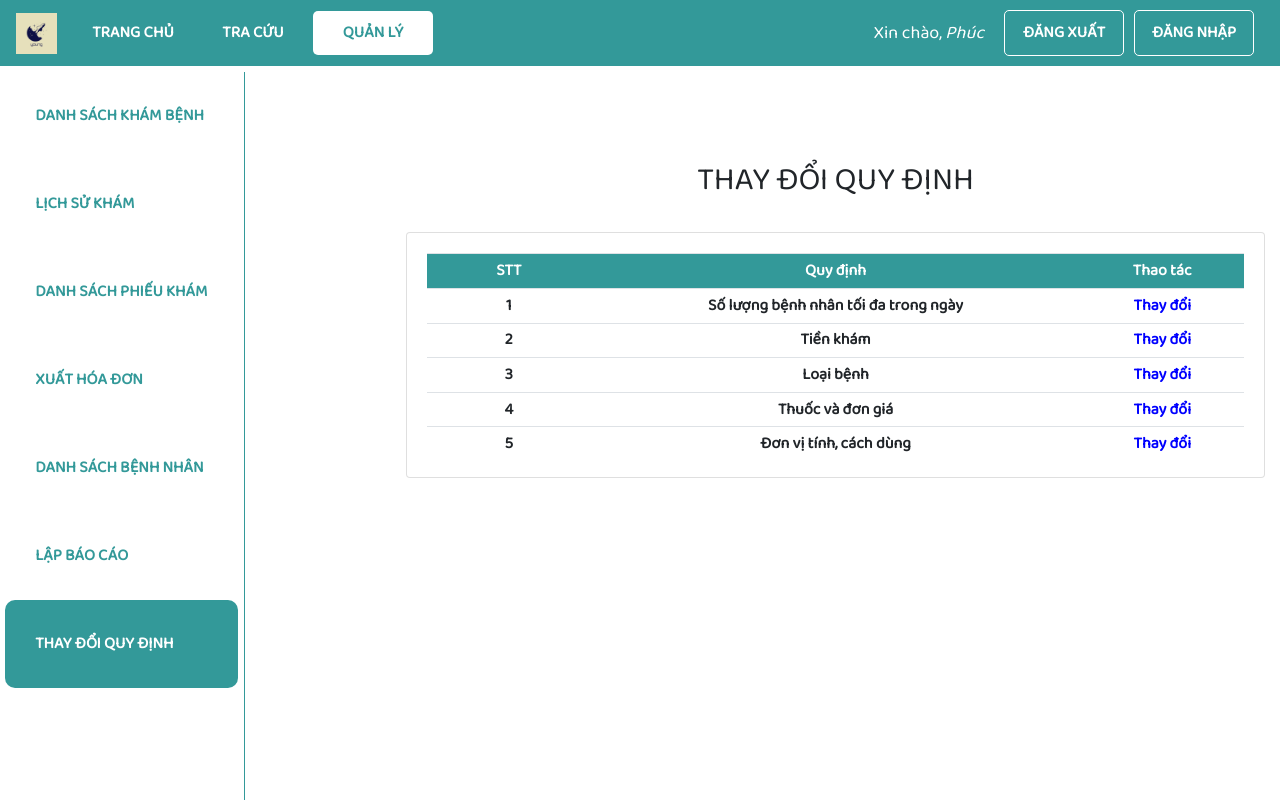
After one commit to PhmNm/ClinicWeb_SEProject_HCMUS, a Django app: page /thaydoi/ in a window 1280 px wide. The commit adds this page. Run offline with Django 4.2, Linux system fonts and the light colour scheme; lists and menus that the app fills with data are empty.

Commit message:
implement thaydoi_slbn

```diff
--- a/web_core/templates/web_core/main.html
+++ b/web_core/templates/web_core/main.html
@@ -4,12 +4,12 @@
 <html lang="en">
 
 <head>
-  <meta charset="UTF-8" />
-  <meta http-equiv="X-UA-Compatible" content="IE=edge" />
-  <meta name="viewport" content="width=device-width, initial-scale=1.0" />
+    <meta charset="UTF-8"/>
+    <meta http-equiv="X-UA-Compatible" content="IE=edge"/>
+    <meta name="viewport" content="width=device-width, initial-scale=1.0"/>
     <title>Clinic Webpage</title>
     <link rel="stylesheet" href="https://cdn.jsdelivr.net/npm/bootstrap@4.3.1/dist/css/bootstrap.min.css"
-    integrity="sha384-ggOyR0iXCbMQv3Xipma34MD+dH/1fQ784/j6cY/iJTQUOhcWr7x9JvoRxT2MZw1T" crossorigin="anonymous" />
+          integrity="sha384-ggOyR0iXCbMQv3Xipma34MD+dH/1fQ784/j6cY/iJTQUOhcWr7x9JvoRxT2MZw1T" crossorigin="anonymous"/>
     <link rel="preconnect" href="https://fonts.googleapis.com">
     <link rel="preconnect" href="https://fonts.gstatic.com" crossorigin>
     <link href="https://fonts.googleapis.com/css2?family=Baloo+2&display=swap" rel="stylesheet">
@@ -19,13 +19,18 @@
 
 <body>
 {% include 'web_core/navbar.html' %}
+<div class="container-fluid">
+    <div class="row">
+        <div class="col-sm-3 col-md-2 sidebar">
             {% include 'web_core/sidebar.html' %}
-
-  <div class="container-fluid">
+        </div>
+        <div class="col-sm-9 col-sm-offset-3 col-md-10 col-md-offset-2 main">
             {% block content %}
 
             {% endblock %}
         </div>
+    </div>
+</div>
 </body>
 
 </html>
--- a/web_core/templates/web_core/sidebar.html
+++ b/web_core/templates/web_core/sidebar.html
@@ -54,7 +54,7 @@
         <a class="nav-item nav-link my-sidebar-item" href="#">Xuất hóa đơn</a>
         <a class="nav-item nav-link my-sidebar-item" href="#">Danh sách bệnh nhân</a>
         <a class="nav-item nav-link my-sidebar-item {% if 'lapbaocao' in url_name %}my-sidebar-active{% endif %}" href="{% url 'quanli_lapbaocao' %}">Lập báo cáo</a>
-        <a class="nav-item nav-link my-sidebar-item" href="#">Thay đổi quy định</a>
+        <a class="nav-item nav-link my-sidebar-item {% if 'thaydoi' in url_name %}my-sidebar-active{% endif %}" href="{% url 'quanli_thaydoi' %}">Thay đổi quy định</a>
     </div>
     {% endwith %}
 </nav>
--- /dev/null
+++ b/web_core/templates/web_core/thaydoiquydinh.html
@@ -0,0 +1,109 @@
+{% extends 'web_core/main.html' %}
+
+{% block content %}
+    <style>
+        .col-md-2 {
+            padding: 0;
+        }
+
+        .col-md-10 {
+            margin-top: 3rem;
+        }
+
+        .card-body {
+            padding-bottom: 0;
+        }
+
+        .table-title {
+            display: flex;
+            justify-content: center;
+            text-transform: uppercase;
+            margin-bottom: 32px;
+        }
+
+        th {
+            text-align: center;
+        }
+
+        th.small-content {
+            vertical-align: middle;
+            width: 150px;
+        }
+
+        th.large-content {
+            vertical-align: middle;
+            width: 450px;
+        }
+
+        .table-head {
+            color: #ffff;
+            background-color: #399;
+        }
+
+        .my-table {
+            counter-reset: stt-counter 0;
+        }
+
+        .my-table .stt::before {
+            counter-increment: stt-counter 1;
+            content: counter(stt-counter) " ";
+        }
+
+        a.blue-hover:link,
+        a.blue-hover:visited {
+            color: blue;
+        }
+
+        a.blue-hover:hover,
+        a.blue-hover:active {
+            text-decoration: underline;
+        }
+    </style>
+    <div class="row">
+        <div class="col-md-2">
+            {% include 'web_core/sidebar.html' %}
+        </div>
+        <div class="col-md-10">
+            <h2 class="table-title">Thay đổi quy định</h2>
+            <div class="card card-body">
+                <table class='table table-sm my-table'>
+                    <tr class="table-head">
+                        <th class="small-content">STT</th>
+                        <th class="large-content">Quy định</th>
+                        <th class="small-content">Thao tác</th>
+                    </tr>
+                    <tr>
+                        <th class="small-content stt"></th>
+                        <th class="large-content">Số lượng bệnh nhân tối đa trong ngày</th>
+                        <th class="small-content"><a class="blue-hover" href="{% url 'quanli_thaydoi_slbn' %}">Thay
+                            đổi</a></th>
+                    </tr>
+                    <tr>
+                        <th class="small-content stt"></th>
+                        <th class="large-content">Tiền khám</th>
+                        <th class="small-content"><a class="blue-hover" href="{% url 'quanli_lapbaocao_bcsdt' %}">Thay
+                            đổi </a></th>
+                    </tr>
+                    <tr>
+                        <th class="small-content stt"></th>
+                        <th class="large-content">Loại bệnh</th>
+                        <th class="small-content"><a class="blue-hover" href="{% url 'quanli_lapbaocao_bcsdt' %}">Thay
+                            đổi </a></th>
+                    </tr>
+                    <tr>
+                        <th class="small-content stt"></th>
+                        <th class="large-content">Thuốc và đơn giá</th>
+                        <th class="small-content"><a class="blue-hover" href="{% url 'quanli_lapbaocao_bcsdt' %}">Thay
+                            đổi </a></th>
+                    </tr>
+                    <tr>
+                        <th class="small-content stt"></th>
+                        <th class="large-content">Đơn vị tính, cách dùng</th>
+                        <th class="small-content"><a class="blue-hover" href="{% url 'quanli_lapbaocao_bcsdt' %}">Thay
+                            đổi </a></th>
+                    </tr>
+                </table>
+            </div>
+        </div>
+    </div>
+{% endblock %}
--- a/web_core/urls.py
+++ b/web_core/urls.py
@@ -7,7 +7,9 @@ from . import views
 
 urlpatterns = [
     path('', views.home, name='home'),
-    path('lapbaocao', views.lap_bao_cao, name='quanli_lapbaocao'),
-    path('lapbaocao/doanhthuthang', views.baocao_doanhthuthang, name='quanli_lapbaocao_bcdtt'),
-    path('lapbaocao/sudungthuoc', views.baocao_sudungthuoc, name='quanli_lapbaocao_bcsdt'),
+    path('lapbaocao/', views.lap_bao_cao, name='quanli_lapbaocao'),
+    path('lapbaocao/doanhthuthang/', views.baocao_doanhthuthang, name='quanli_lapbaocao_bcdtt'),
+    path('lapbaocao/sudungthuoc/', views.baocao_sudungthuoc, name='quanli_lapbaocao_bcsdt'),
+    path('thaydoi/', views.thaydoi_quydinh, name='quanli_thaydoi'),
+    path('thaydoi/soluongbenhnhan', views.thaydoi_slbn, name='quanli_thaydoi_slbn'),
 ]
--- a/web_core/views.py
+++ b/web_core/views.py
@@ -6,6 +6,9 @@ from .models import *
 # utils
 from datetime import datetime as dt
 from django.db.models import Count, Sum
+
+# forms import
+from .forms import ThayDoiSlbnForm
 
 
 # forms import
@@ -73,3 +76,22 @@ def baocao_sudungthuoc(request):
 
     context = {'thang': thang, 'stt': stt, 'rows': rows}
     return render(request, 'web_core/baocaosudungthuoc.html', context=context)
+
+
+def thaydoi_quydinh(request):
+    return render(request, 'web_core/thaydoiquydinh.html')
+
+
+def thaydoi_slbn(request):
+    slbn = THAMSO.objects.get(loai='Số lượng bệnh nhân tối đa')
+    now_val = THAMSO.objects.filter(loai='Số lượng bệnh nhân tối đa').values_list('now_value', flat=True)[0]
+    form = ThayDoiSlbnForm(initial={'loai': slbn, 'now_value': now_val})
+
+    if request.method == 'POST':
+        form = ThayDoiSlbnForm(request.POST, instance=slbn)
+        if form.is_valid():
+            form.save()
+            return redirect('/thaydoi')
+
+    context = {'form': form}
+    return render(request, 'web_core/thaydoi_slbn.html', context)
```
Also changed, not shown: web_core/forms.py (added, +10 -0 lines), web_core/templates/web_core/thaydoi_slbn.html (added, +65 -0 lines), db.sqlite3. Lines whose indentation alone changed are shown as unchanged.
